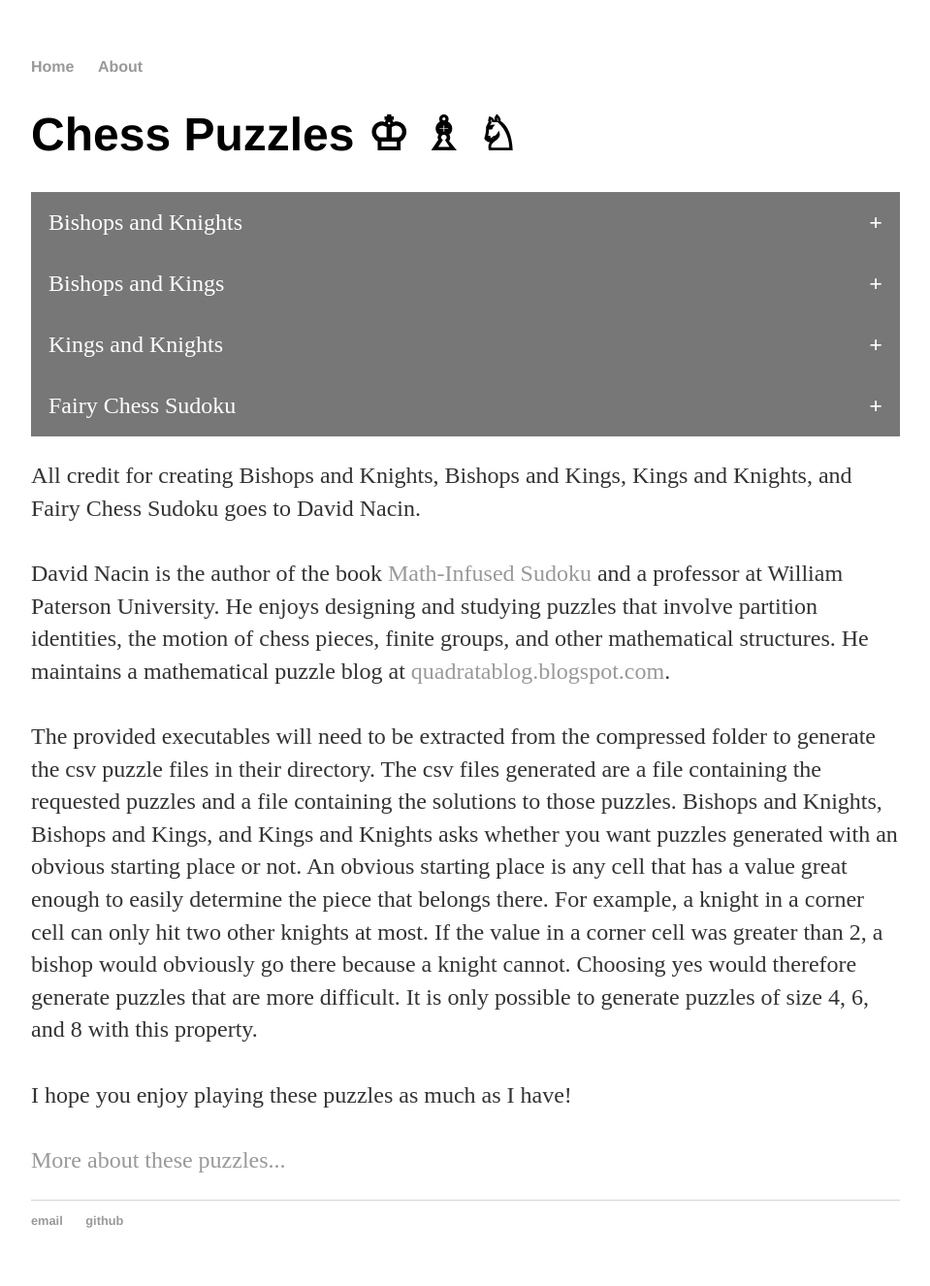
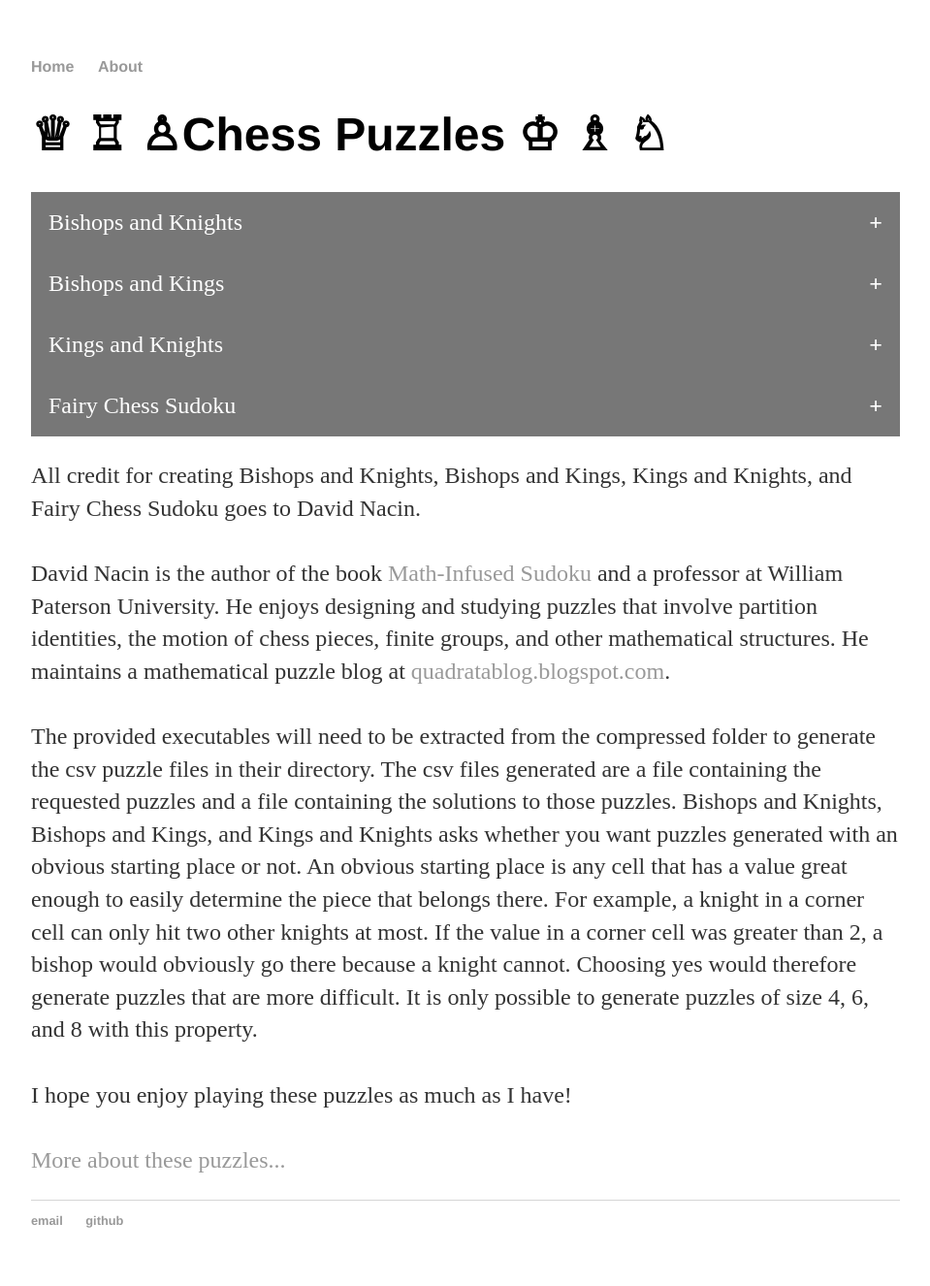
Before and after one commit to CThielsen1/CThielsen1.github.io, a Jekyll site: the page built from index.html, in a window 1280 px wide. Shown: the whole page at 97% size, without its empty margins (160-1119 px from the left). Built offline with Jekyll 4.4.1, drawn with Linux system fonts in a browser that asks for light colours.

Commit message:
Update main.css

```diff
--- a/css/main.css
+++ b/css/main.css
@@ -19,6 +19,9 @@ a {
 a:hover {
     text-decoration: underline;
 }
+h1:before {
+  content: ' \2655' ' \2656' ' \2659';
+}
 h1 {
     font-size: 3em;
     font-family:'Helvetica', 'Arial', 'Sans-Serif';
```
